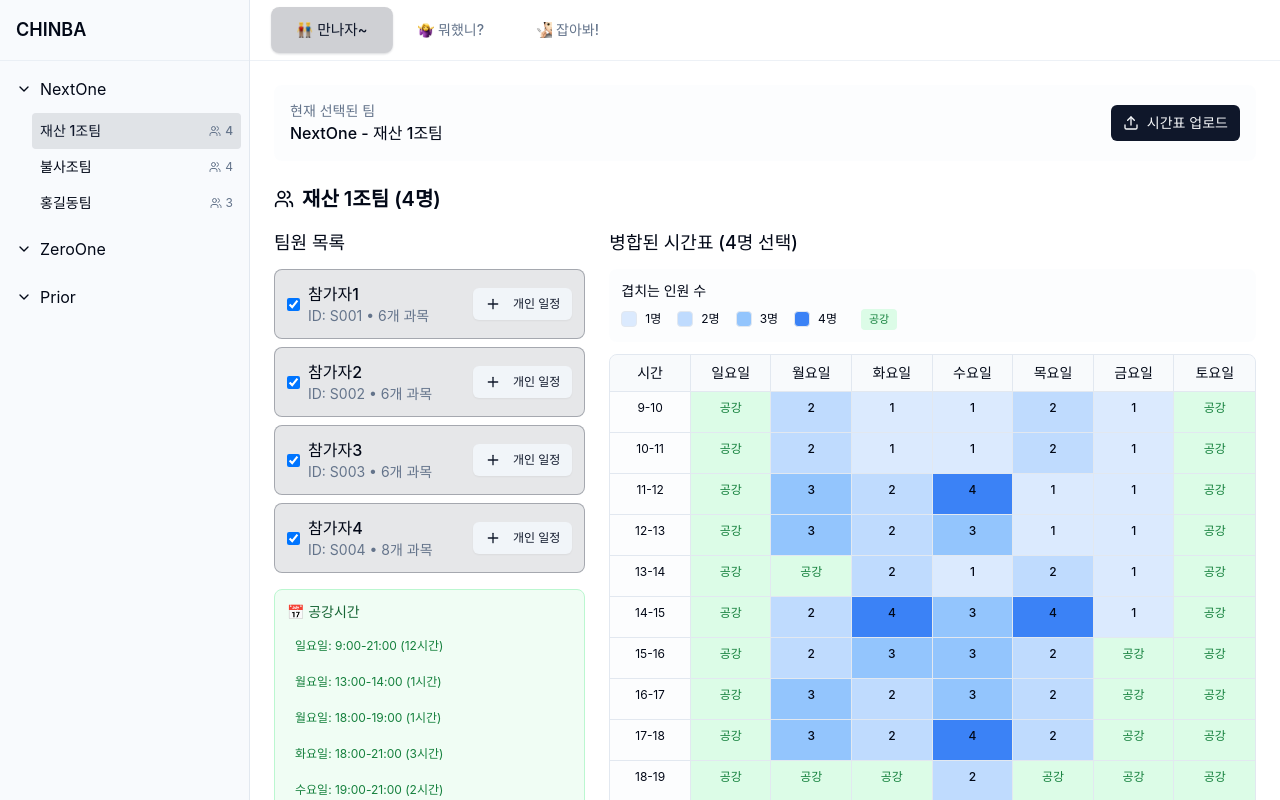
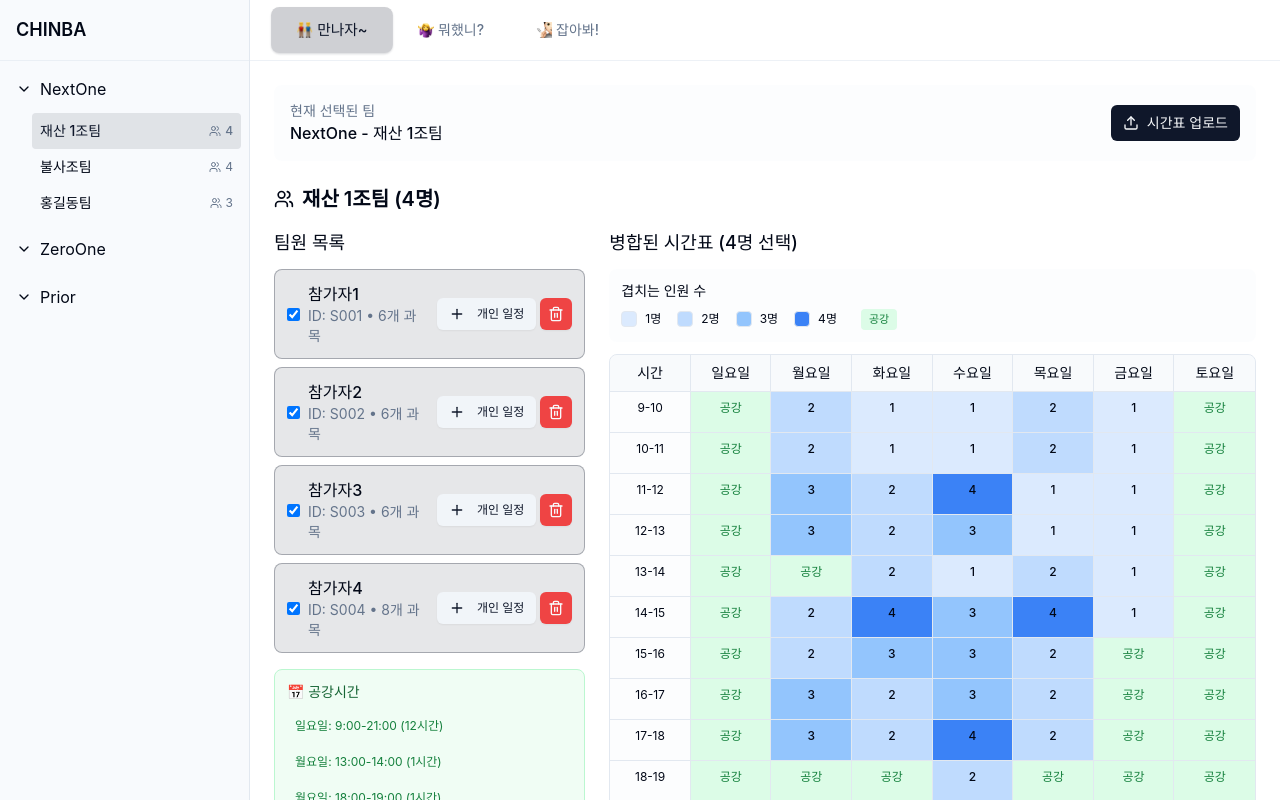
Before and after one commit to zeroone-2025/chinba-app, a React (Vite) app: page / in a window 1280 px wide. Shown: the top 800 px of the page. Built offline with nearby package versions, Linux system fonts and the light colour scheme; no server answers; a web font is replaced by a local one.

Commit message:
remove teamone

```diff
--- a/src/components/mannaja/PartnerSection.tsx
+++ b/src/components/mannaja/PartnerSection.tsx
@@ -1,5 +1,5 @@
 import { useState, useMemo, useEffect } from "react";
-import { Users, Plus } from "lucide-react";
+import { Users, Plus, Trash2 } from "lucide-react";
 import { useClubStore } from "@/stores/clubStore";
 import TimetableGrid, { DAYS, type TimeSlot } from "@/components/common/TimetableGrid";
 import { Button } from "@/components/ui/button";
@@ -21,7 +21,7 @@ export default function PartnerSection({ onFreeTimeSelect }: PartnerSectionProps
   const selectedTeam = useClubStore((state) => state.selectedTeam);
   const participants = useClubStore((state) => state.selectedTeam?.team.participants || []);
   const personalSchedulesByMember = useClubStore((state) => state.personalSchedulesByMember);
-  const { setSelectedParticipants: setStoreSelectedParticipants, getSelectedParticipants, addPersonalSchedule } = useClubStore();
+  const { setSelectedParticipants: setStoreSelectedParticipants, getSelectedParticipants, addPersonalSchedule, removeParticipantFromCurrentTeam } = useClubStore();
 
   console.log('PartnerSection 렌더링:', {
     selectedTeam: selectedTeam?.team.teamName,
@@ -97,6 +97,23 @@ export default function PartnerSection({ onFreeTimeSelect }: PartnerSectionProps
   const handlePersonalScheduleSubmit = (schedule: Omit<PersonalSchedule, 'id' | 'memberId'>) => {
     addPersonalSchedule(modalMemberId, schedule);
     setModalOpen(false);
+  };
+
+  // 참가자 삭제 핸들러
+  const handleDeleteParticipant = (participantId: string, participantName: string) => {
+    const confirmDelete = window.confirm(
+      `"${participantName}" 참가자를 정말 삭제하시겠습니까?\n\n삭제하면 해당 참가자의 개인일정도 모두 삭제됩니다.`
+    );
+
+    if (confirmDelete) {
+      try {
+        removeParticipantFromCurrentTeam(participantId);
+        console.log(`참가자 ${participantName} (${participantId}) 삭제 완료`);
+      } catch (error) {
+        console.error('참가자 삭제 실패:', error);
+        alert('참가자 삭제에 실패했습니다.');
+      }
+    }
   };
 
   // 선택된 참가자들의 개인일정 모음
@@ -226,6 +243,7 @@ export default function PartnerSection({ onFreeTimeSelect }: PartnerSectionProps
                       ID: {participant.id} • {new Set(participant.timetable.map(t => t.subject)).size}개 과목
                     </div>
                   </div>
+                  <div className="flex items-center gap-1">
                     <Button
                       variant="secondary"
                       size="sm"
@@ -233,11 +251,22 @@ export default function PartnerSection({ onFreeTimeSelect }: PartnerSectionProps
                         e.stopPropagation();
                         handleAddPersonalSchedule(participant.id, participant.name);
                       }}
-                    className="ml-2"
                     >
                       <Plus className="h-3 w-3 mr-1" />
                       개인 일정
                     </Button>
+                    <Button
+                      variant="destructive"
+                      size="sm"
+                      onClick={(e: React.MouseEvent) => {
+                        e.stopPropagation();
+                        handleDeleteParticipant(participant.id, participant.name);
+                      }}
+                      className="px-2"
+                    >
+                      <Trash2 className="h-3 w-3" />
+                    </Button>
+                  </div>
                 </div>
               </div>
             ))}
--- a/src/lib/geminiAPI.ts
+++ b/src/lib/geminiAPI.ts
@@ -156,10 +156,10 @@ export async function analyzeTimetableImage(file: File): Promise<ExtractedTimeta
         throw new Error('Invalid data structure: participants array is missing');
       }
 
-      // 각 참가자 데이터 검증 및 정규화
+      // 각 참가자 데이터 검증 및 정규화 (ID는 나중에 할당됨)
       parsedData.participants = parsedData.participants.map((participant, index) => {
         return {
-          id: participant.id || `S${String(index + 1).padStart(3, '0')}`,
+          id: participant.id || `TEMP_${index}`, // 임시 ID, 나중에 전역 ID로 교체됨
           name: participant.name || `학생${index + 1}`,
           timetable: (participant.timetable || []).map(entry => ({
             day: entry.day || '',
@@ -202,20 +202,12 @@ export async function analyzeTimetableImage(file: File): Promise<ExtractedTimeta
  */
 export async function analyzeMutipleTimetableImages(files: File[]): Promise<ExtractedTimetableData> {
   const allParticipants: ExtractedTimetableData['participants'] = [];
-  let participantIdCounter = 1;
 
   for (const file of files) {
     try {
       const result = await analyzeTimetableImage(file);
-
-      // 참가자 ID를 재할당하여 중복 방지
-      const processedParticipants = result.participants.map(participant => ({
-        ...participant,
-        id: `G${String(participantIdCounter++).padStart(3, '0')}`,
-        name: participant.name || `학생${participantIdCounter - 1}`
-      }));
-
-      allParticipants.push(...processedParticipants);
+      // ID는 나중에 전역 카운터에서 할당되므로 여기서는 그대로 추가
+      allParticipants.push(...result.participants);
     } catch (error) {
       console.error(`파일 ${file.name} 분석 실패:`, error);
       // 실패한 파일은 건너뛰고 계속 진행
--- a/src/pages/mannaja/Mannaja.tsx
+++ b/src/pages/mannaja/Mannaja.tsx
@@ -15,6 +15,7 @@ interface FreeTimeBlock {
 const Mannaja = () => {
   const selectedTeam = useClubStore((state) => state.selectedTeam);
   const addParticipantsToCurrentTeam = useClubStore((state) => state.addParticipantsToCurrentTeam);
+  const getNextParticipantId = useClubStore((state) => state.getNextParticipantId);
   const [selectedFreeTime, setSelectedFreeTime] = useState<FreeTimeBlock | null>(null);
   const [isUploadModalOpen, setIsUploadModalOpen] = useState(false);
 
@@ -37,14 +38,26 @@ const Mannaja = () => {
     }
 
     try {
-      console.log('현재 선택된 팀:', selectedTeam);
+      console.log('현재 선택된 팀:', selectedTeam.team.teamName);
       console.log('추가할 참가자들:', data.participants);
 
+      // 각 참가자에게 전역 고유 ID 할당
+      const participantsWithUniqueIds = data.participants.map((participant, index) => {
+        const uniqueId = getNextParticipantId();
+        return {
+          ...participant,
+          id: uniqueId,
+          name: participant.name || `학생${uniqueId.slice(1)}`
+        };
+      });
+
+      console.log('고유 ID가 할당된 참가자들:', participantsWithUniqueIds);
+
       // 추출된 참가자들을 현재 팀에 추가
-      addParticipantsToCurrentTeam(data.participants);
+      addParticipantsToCurrentTeam(participantsWithUniqueIds);
 
       console.log('참가자 추가 완료');
-      alert(`${data.participants.length}명의 참가자가 "${selectedTeam.team.teamName}" 팀에 추가되었습니다!`);
+      alert(`${participantsWithUniqueIds.length}명의 참가자가 "${selectedTeam.team.teamName}" 팀에 추가되었습니다!`);
     } catch (error) {
       console.error('참가자 추가 실패:', error);
       alert(`참가자 추가에 실패했습니다: ${error instanceof Error ? error.message : '알 수 없는 오류'}`);
--- a/src/stores/clubStore.ts
+++ b/src/stores/clubStore.ts
@@ -57,6 +57,7 @@ interface ClubState {
   selectedTeam: SelectedTeam | null
   selectedParticipants: Record<string, string[]> // teamId -> participantIds
   personalSchedulesByMember: Record<string, PersonalSchedule[]> // memberId -> PersonalSchedule[]
+  globalParticipantCounter: number // 전역 참가자 ID 카운터
   toggleClub: (clubName: string) => void
   selectTeam: (club: string, team: Team) => void
   setSelectedParticipants: (teamId: string, participantIds: string[]) => void
@@ -65,6 +66,8 @@ interface ClubState {
   removePersonalSchedule: (memberId: string, scheduleId: string) => void
   getPersonalSchedules: (memberId: string) => PersonalSchedule[]
   addParticipantsToCurrentTeam: (participants: Participant[]) => void
+  removeParticipantFromCurrentTeam: (participantId: string) => void
+  getNextParticipantId: () => string
 }
 
 // Transform timetables data to club structure
@@ -104,6 +107,7 @@ export const useClubStore = create<ClubState>()(
   },
   selectedParticipants: {},
   personalSchedulesByMember: {}, // 개인일정 상태 초기화
+  globalParticipantCounter: 1000, // G1000부터 시작
   toggleClub: (clubName: string) => set((state) => ({
     openClubs: state.openClubs.includes(clubName)
       ? state.openClubs.filter((name) => name !== clubName)
@@ -208,7 +212,79 @@ export const useClubStore = create<ClubState>()(
     console.log('업데이트된 팀 참가자 수:', newState.selectedTeam?.team.participants.length);
     console.log('새로운 참가자들:', newState.selectedTeam?.team.participants.map(p => p.name));
     return newState;
-  })
+  }),
+  // 현재 선택된 팀에서 참가자 삭제
+  removeParticipantFromCurrentTeam: (participantId: string) => set((state) => {
+    console.log('=== removeParticipantFromCurrentTeam 시작 ===');
+    console.log('삭제할 참가자 ID:', participantId);
+    console.log('현재 선택된 팀:', state.selectedTeam?.team.teamName);
+
+    if (!state.selectedTeam) {
+      console.error('선택된 팀이 없음');
+      return state;
+    }
+
+    const updatedClubs = state.clubs.map(club => {
+      if (club.name !== state.selectedTeam!.club) return club;
+
+      const updatedTeams = club.teams.map(team => {
+        if (team.teamId !== state.selectedTeam!.team.teamId) return team;
+
+        console.log('삭제 전 참가자 수:', team.participants.length);
+
+        // 해당 ID의 참가자 제거
+        const updatedParticipants = team.participants.filter(p => p.id !== participantId);
+
+        console.log('삭제 후 참가자 수:', updatedParticipants.length);
+
+        return {
+          ...team,
+          participants: updatedParticipants,
+          teamSize: updatedParticipants.length
+        };
+      });
+
+      return { ...club, teams: updatedTeams };
+    });
+
+    // selectedTeam도 업데이트
+    const updatedSelectedTeam = updatedClubs
+      .find(club => club.name === state.selectedTeam!.club)
+      ?.teams.find(team => team.teamId === state.selectedTeam!.team.teamId);
+
+    // 해당 참가자의 개인일정도 삭제
+    const updatedPersonalSchedules = { ...state.personalSchedulesByMember };
+    delete updatedPersonalSchedules[participantId];
+
+    // 선택된 참가자 목록에서도 제거
+    const updatedSelectedParticipants = { ...state.selectedParticipants };
+    Object.keys(updatedSelectedParticipants).forEach(teamId => {
+      updatedSelectedParticipants[teamId] = updatedSelectedParticipants[teamId].filter(id => id !== participantId);
+    });
+
+    console.log('=== removeParticipantFromCurrentTeam 완료 ===');
+
+    return {
+      ...state,
+      clubs: updatedClubs,
+      selectedTeam: updatedSelectedTeam ? {
+        club: state.selectedTeam.club,
+        team: updatedSelectedTeam
+      } : state.selectedTeam,
+      personalSchedulesByMember: updatedPersonalSchedules,
+      selectedParticipants: updatedSelectedParticipants
+    };
+  }),
+  // 전역 고유 참가자 ID 생성
+  getNextParticipantId: () => {
+    const state = get();
+    const newId = `G${String(state.globalParticipantCounter).padStart(3, '0')}`;
+    set((state) => ({
+      ...state,
+      globalParticipantCounter: state.globalParticipantCounter + 1
+    }));
+    return newId;
+  }
 }),
 {
   name: 'club-store',
@@ -216,7 +292,8 @@ export const useClubStore = create<ClubState>()(
     clubs: state.clubs,
     selectedTeam: state.selectedTeam,
     selectedParticipants: state.selectedParticipants,
-    personalSchedulesByMember: state.personalSchedulesByMember
+    personalSchedulesByMember: state.personalSchedulesByMember,
+    globalParticipantCounter: state.globalParticipantCounter
   })
 }
 ))
```
Also changed, not shown: 1 other file (tests, documents, lock files or other folders). Lines whose indentation alone changed are shown as unchanged.
